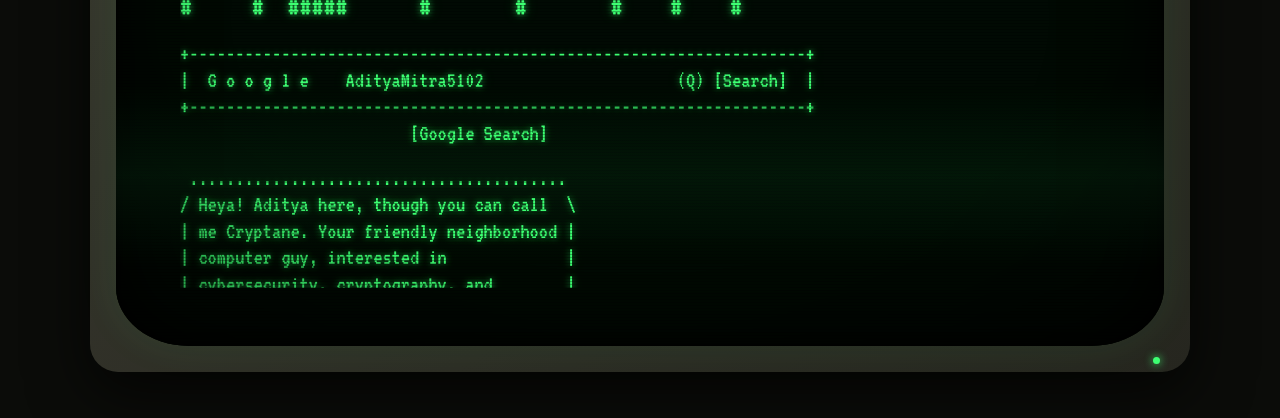
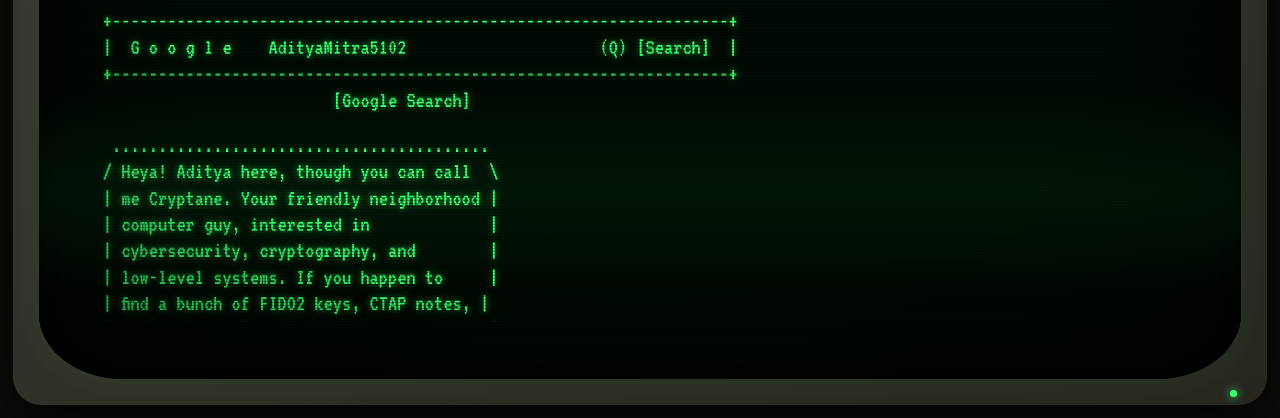
Before and after one commit to AdityaMitra5102/AdityaMitra5102.github.io, a plain HTML site: page index.html in a window 1280 px wide. Shown: the part 382-800 px from the top of the page. Drawn offline with Linux system fonts and the light colour scheme; no server answers.

Commit message:
New portfolio

```diff
--- a/index.html
+++ b/index.html
@@ -18,11 +18,11 @@ html,body{margin:0;min-height:100%;background:#0b0c09}
 body{
   font-family:var(--mono); color:var(--fg);
   display:flex; align-items:center; justify-content:center;
-  min-height:100vh; padding:clamp(8px,2vw,28px);
+  height:100vh; height:100dvh; overflow:hidden; padding:clamp(6px,1vw,14px);
 }
 /* ---------- monitor ---------- */
 .monitor{
-  width:min(1100px,100%);
+  width:100%; height:100%; display:flex; flex-direction:column;
   background:linear-gradient(145deg,var(--bezel-hi),var(--bezel));
   border-radius:28px; padding:clamp(10px,2.2vw,26px);
   box-shadow:0 20px 60px rgba(0,0,0,.7), inset 0 2px 0 rgba(255,255,255,.08);
@@ -36,7 +36,7 @@ body{
   position:relative; overflow:hidden; background:var(--bg);
   border-radius:7% / 9%;
   box-shadow:inset 0 0 90px rgba(0,0,0,.9), inset 0 0 12px #000, 0 0 40px rgba(61,255,114,.08);
-  height:min(82vh,780px);
+  flex:1; min-height:0;
 }
 .screen::before{ /* scanlines + vignette */
   content:""; position:absolute; inset:0; z-index:5; pointer-events:none;
```
